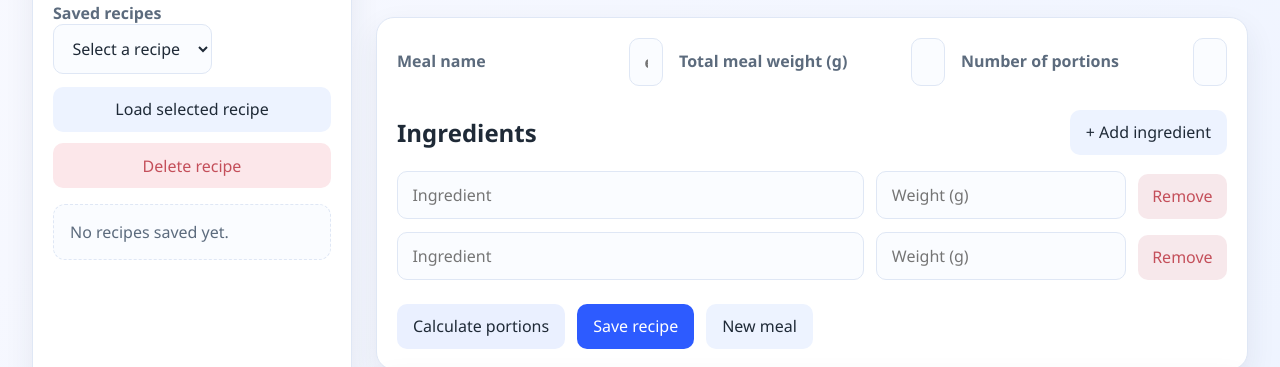
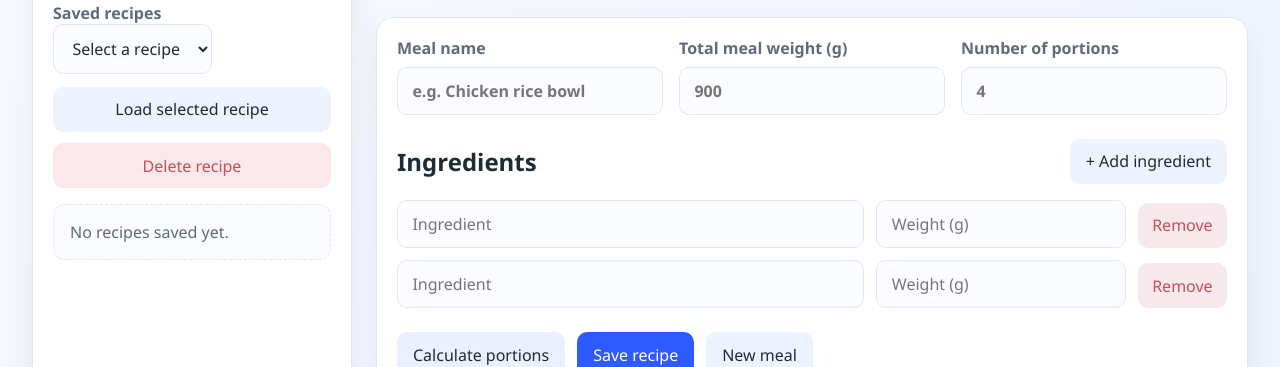
Before and after one commit to devpush67/meal-portion-counter, a plain HTML site: page index.html in a window 1280 px wide. Shown: the part 100-467 px from the top of the page. Drawn offline with Linux system fonts and the light colour scheme.

Commit message:
Widen form inputs for longer labels and values

```diff
--- a/styles.css
+++ b/styles.css
@@ -141,29 +141,32 @@ button.danger {
 }
 
 .field-label {
-  display: grid;
-  grid-template-columns: 220px minmax(0, 1fr);
-  align-items: center;
-  gap: 0.75rem;
+  display: flex;
+  flex-direction: column;
+  gap: 0.5rem;
   font-weight: 600;
   color: var(--muted);
   width: 100%;
 }
 
 .field-label > span {
+  display: block;
   line-height: 1.3;
   overflow-wrap: anywhere;
+  width: 100%;
 }
 
 .field-label input {
   width: 100%;
   min-width: 0;
+  min-height: 48px;
 }
 
 .field-grid {
   display: grid;
-  grid-template-columns: repeat(3, minmax(0, 1fr));
+  grid-template-columns: repeat(3, minmax(220px, 1fr));
   gap: 1rem;
+  align-items: start;
 }
 
 input,
@@ -348,7 +351,6 @@ select:focus {
   }
 
   .field-label {
-    grid-template-columns: 1fr;
     align-items: stretch;
   }
 
```
